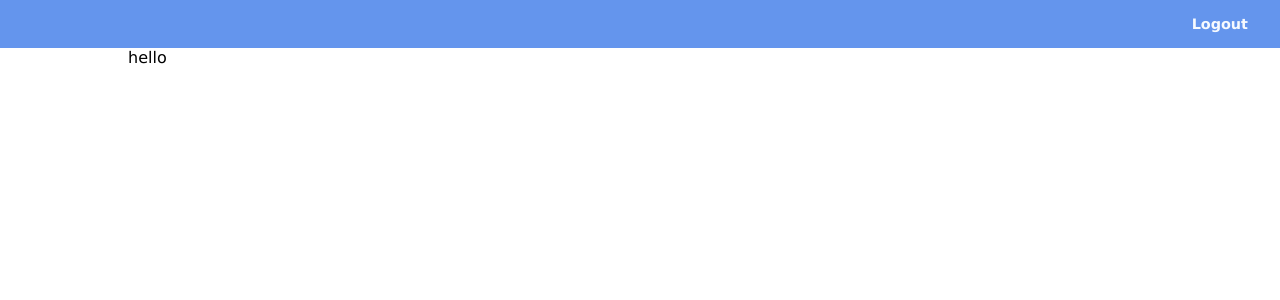
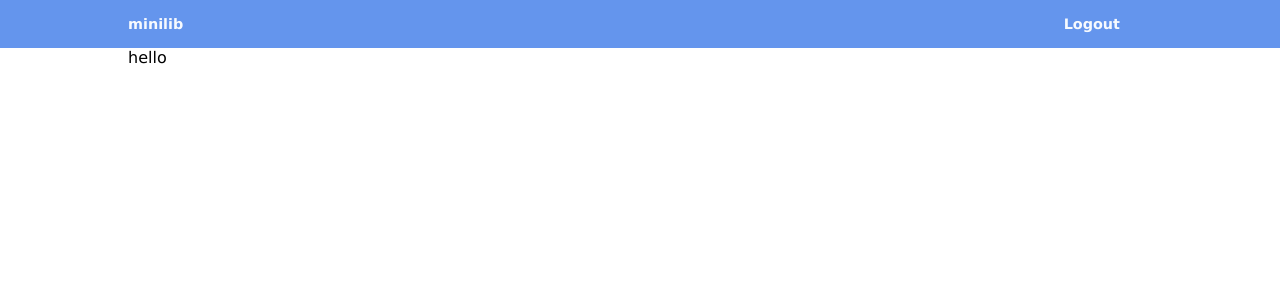
Before and after one commit to j9d/minilib, a Django app: page / in a window 1280 px wide. Shown: the top 300 px of the page. Run offline with Django 5.2, Linux system fonts and the light colour scheme; the visitor is signed in with stand-in values (Sample User, id 1).

Commit message:
Tweak template styling

```diff
--- a/core/templates/base.html
+++ b/core/templates/base.html
@@ -7,7 +7,12 @@
 </head>
 
 <body>
-    <nav>{% block nav %}{% endblock nav %}</nav>
+    <nav>
+        {% block nav %}
+        <div class="nav-text"><p>minilib</p></div>
+        <div></div>
+        {% endblock nav %}
+    </nav>
     <div id="content">{% block content %}{% endblock content %}</div>
 </body>
 </html>
--- a/core/templates/home.html
+++ b/core/templates/home.html
@@ -1,12 +1,14 @@
 {% extends "base.html" %}
 
 {% block nav %}
-<div></div>
+<div>
+    <p class="nav-text">minilib</p>
+</div>
 <div>
     <form action="{% url 'logout' %}" method="POST">
         {% csrf_token %}
-        <button class="nav-button" type="submit">Logout</button>
-    </form>
+    <button class="nav-button nav-text" type="submit">Logout</button>
+</form>
 </div>
 {% endblock nav %}
 
--- a/manage.py
+++ b/manage.py
@@ -6,7 +6,7 @@ import sys
 
 def main():
     """Run administrative tasks."""
-    os.environ.setdefault('DJANGO_SETTINGS_MODULE', 'minilib.settings')
+    os.environ.setdefault("DJANGO_SETTINGS_MODULE", "minilib.settings")
     try:
         from django.core.management import execute_from_command_line
     except ImportError as exc:
@@ -18,5 +18,5 @@ def main():
     execute_from_command_line(sys.argv)
 
 
-if __name__ == '__main__':
+if __name__ == "__main__":
     main()
--- a/minilib/urls.py
+++ b/minilib/urls.py
@@ -19,7 +19,7 @@ from django.contrib import admin
 from django.urls import include, path
 
 urlpatterns = [
-    path("", include('core.urls')),
+    path("", include("core.urls")),
     path("admin/", admin.site.urls),
-    path("accounts/", include('django.contrib.auth.urls')),
+    path("accounts/", include("django.contrib.auth.urls")),
 ]
--- a/static/core/styles.css
+++ b/static/core/styles.css
@@ -16,23 +16,29 @@ nav {
     display: flex;
     justify-content: space-between;
     background-color: cornflowerblue;
+    padding-left: 10%;
+    padding-right: 10%
 }
 
 form {
     height: 100%;
 }
 
-.nav-button {
-    display: inline-block;
+.nav-text {
     font-size: 0.9em;
     height: 100%;
-    padding: 0 2rem;
     background-color: cornflowerblue;
     color: #F7FAFE;
     font-weight: bold;
+    align-content: center;
+    margin: 0;
+}
+
+.nav-button {
+    display: inline-block;
+    padding: 0 2rem;
     border: none;
     text-decoration: none;
-    align-content: center;
 }
 
 .nav-button:hover {
```
